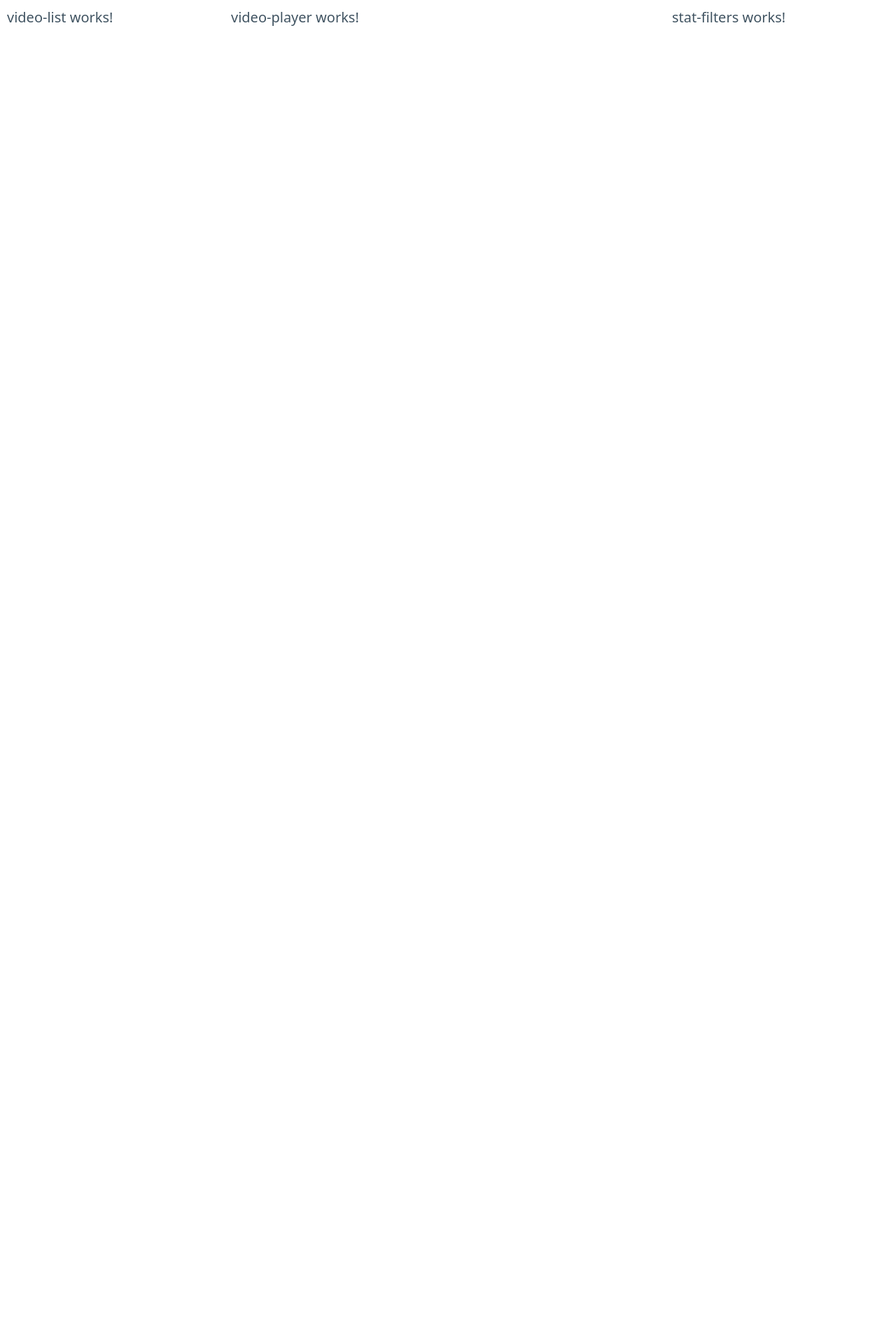
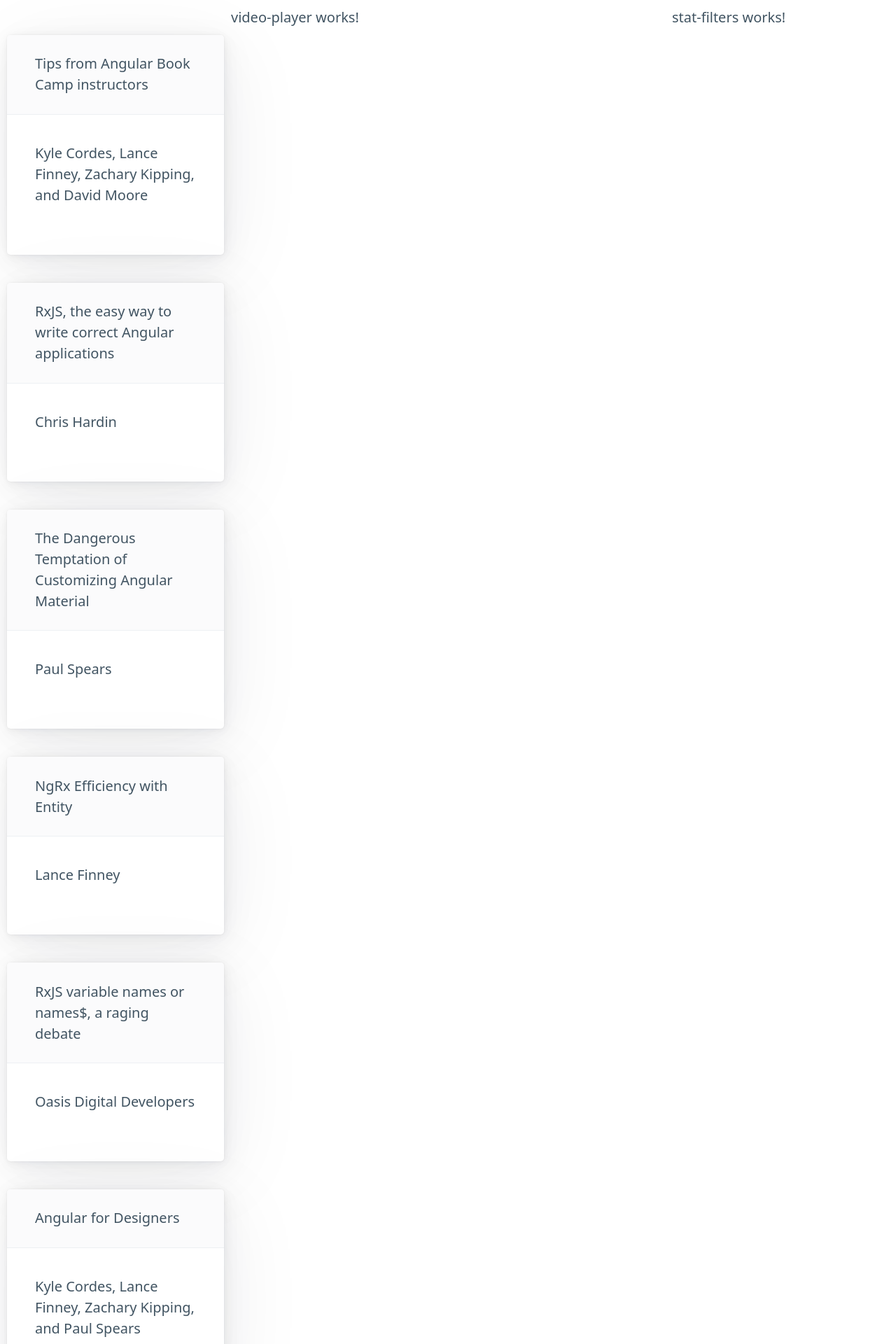
Before and after one commit to JoshuaDemetri/workshop-app-112723, an Angular app: page /dashboard in a window 1280 px wide. Shown: the top 1920 px of the page at 70% size. Before the commit the page ends 800 px from the top, so only its background shows below. Built offline with nearby package versions, Linux system fonts and the light colour scheme.

Commit message:
Step 202: Template Conditionals and Loops

```diff
--- /dev/null
+++ b/src/app/app-types.ts
@@ -0,0 +1,12 @@
+export interface Video {
+  title: string;
+  author: string;
+  id: string;
+  viewDetails: ViewDetail[];
+}
+
+export interface ViewDetail {
+  age: number;
+  region: string;
+  date: string;
+}
--- a/src/app/dashboard/video-list/video-list.component.html
+++ b/src/app/dashboard/video-list/video-list.component.html
@@ -1 +1,4 @@
-<p>video-list works!</p>
+<article *ngFor="let video of videoList">
+  <header>{{ video.title }}</header>
+  <p>{{ video.author }}</p>
+</article>
--- a/src/app/dashboard/video-list/video-list.component.ts
+++ b/src/app/dashboard/video-list/video-list.component.ts
@@ -1,10 +1,143 @@
 import { Component } from '@angular/core';
+import { Video } from 'src/app/app-types';
 
 @Component({
   selector: 'app-video-list',
   templateUrl: './video-list.component.html',
-  styleUrls: ['./video-list.component.scss']
+  styleUrls: ['./video-list.component.scss'],
 })
 export class VideoListComponent {
-
+  videoList: Video[] = [
+    {
+      title: 'Tips from Angular Book Camp instructors',
+      author: 'Kyle Cordes, Lance Finney, Zachary Kipping, and David Moore',
+      id: 'JINJQk7ggoo',
+      viewDetails: [
+        { age: 36, region: 'North America', date: '2021-06-23' },
+        { age: 30, region: 'North America', date: '2021-06-23' },
+        { age: 54, region: 'North America', date: '2021-07-23' },
+        { age: 43, region: 'Europe', date: '2021-0-24' },
+        { age: 32, region: 'North America', date: '2021-08-24' },
+        { age: 32, region: 'North America', date: '2021-08-25' },
+      ],
+    },
+    {
+      title: 'RxJS, the easy way to write correct Angular applications',
+      author: 'Chris Hardin',
+      id: 'DAGrVyKR_P4',
+      viewDetails: [
+        { age: 17, region: 'North America', date: '2021-03-23' },
+        { age: 27, region: 'North America', date: '2021-03-23' },
+        { age: 37, region: 'North America', date: '2021-03-23' },
+        { age: 47, region: 'Europe', date: '2021-03-24' },
+        { age: 37, region: 'North America', date: '2021-03-24' },
+        { age: 17, region: 'North America', date: '2021-03-25' },
+      ],
+    },
+    {
+      title: 'The Dangerous Temptation of Customizing Angular Material',
+      author: 'Paul Spears',
+      id: 'gSvxYv2VgHc',
+      viewDetails: [
+        { age: 17, region: 'North America', date: '2021-03-23' },
+        { age: 27, region: 'North America', date: '2021-03-23' },
+        { age: 37, region: 'North America', date: '2021-03-23' },
+        { age: 47, region: 'Europe', date: '2021-03-24' },
+        { age: 37, region: 'North America', date: '2021-03-24' },
+        { age: 17, region: 'North America', date: '2021-03-25' },
+      ],
+    },
+    {
+      title: 'NgRx Efficiency with Entity',
+      author: 'Lance Finney',
+      id: '2I-MPIOBJLQ',
+      viewDetails: [
+        { age: 36, region: 'North America', date: '2021-06-23' },
+        { age: 30, region: 'North America', date: '2021-06-23' },
+        { age: 54, region: 'North America', date: '2021-07-23' },
+        { age: 43, region: 'Europe', date: '2021-0-24' },
+        { age: 32, region: 'North America', date: '2021-08-24' },
+        { age: 32, region: 'North America', date: '2021-08-25' },
+      ],
+    },
+    {
+      title: 'RxJS variable names or names$, a raging debate',
+      author: 'Oasis Digital Developers',
+      id: 'ynjQ5V7XiR4',
+      viewDetails: [
+        { age: 17, region: 'North America', date: '2021-03-23' },
+        { age: 27, region: 'North America', date: '2021-03-23' },
+        { age: 37, region: 'North America', date: '2021-03-23' },
+        { age: 47, region: 'Europe', date: '2021-03-24' },
+        { age: 37, region: 'North America', date: '2021-03-24' },
+        { age: 17, region: 'North America', date: '2021-03-25' },
+      ],
+    },
+    {
+      title: 'Angular for Designers',
+      author: 'Kyle Cordes, Lance Finney, Zachary Kipping, and Paul Spears',
+      id: 'P6KfzvEnItY',
+      viewDetails: [
+        { age: 39, region: 'Europe', date: '2021-06-28' },
+        { age: 31, region: 'Europe', date: '2021-06-21' },
+        { age: 53, region: 'North America', date: '2021-07-23' },
+        { age: 43, region: 'Europe', date: '2021-0-24' },
+        { age: 38, region: 'North America', date: '2021-08-26' },
+        { age: 31, region: 'North America', date: '2021-08-25' },
+      ],
+    },
+    {
+      title: 'Routing Patterns for Complex Angular Applications',
+      author: 'Zachary Kipping',
+      id: 'CpgV_my_Jvc',
+      viewDetails: [
+        { age: 29, region: 'Europe', date: '2021-06-28' },
+        { age: 31, region: 'Europe', date: '2021-05-21' },
+        { age: 54, region: 'North America', date: '2021-07-23' },
+        { age: 43, region: 'North America', date: '2021-03-24' },
+        { age: 58, region: 'North America', date: '2021-08-26' },
+        { age: 21, region: 'North America', date: '2021-02-25' },
+      ],
+    },
+    {
+      title:
+        'Storybook: an interactive component showcase for better collaboration',
+      author: 'Nathan Kern',
+      id: '10gd9DY8Bvw',
+      viewDetails: [
+        { age: 39, region: 'Europe', date: '2021-01-28' },
+        { age: 71, region: 'Europe', date: '2021-05-25' },
+        { age: 24, region: 'North America', date: '2021-04-23' },
+        { age: 43, region: 'North America', date: '2021-03-24' },
+        { age: 39, region: 'North America', date: '2021-03-26' },
+        { age: 27, region: 'North America', date: '2021-02-25' },
+      ],
+    },
+    {
+      title: 'Angular component testing - Overcoming the hurdles',
+      author: 'Lance Finney',
+      id: 'xJ45MGDAi6c',
+      viewDetails: [
+        { age: 39, region: 'Europe', date: '2021-01-28' },
+        { age: 71, region: 'Europe', date: '2021-05-25' },
+        { age: 24, region: 'North America', date: '2021-04-23' },
+        { age: 19, region: 'North America', date: '2021-02-24' },
+        { age: 32, region: 'Europe', date: '2021-05-26' },
+        { age: 47, region: 'Asia', date: '2021-01-25' },
+      ],
+    },
+    {
+      title: 'Automated A11y Testing with Cypress',
+      author: 'Rachel Noccioli',
+      id: '0IBprY9wfYI',
+      viewDetails: [
+        { age: 46, region: 'North America', date: '2021-01-28' },
+        { age: 23, region: 'Europe', date: '2021-03-25' },
+        { age: 34, region: 'Asia', date: '2021-04-22' },
+        { age: 65, region: 'North America', date: '2021-02-24' },
+        { age: 33, region: 'Europe', date: '2021-09-26' },
+        { age: 36, region: 'Asia', date: '2021-11-25' },
+      ],
+    },
+  ];
 }
```
